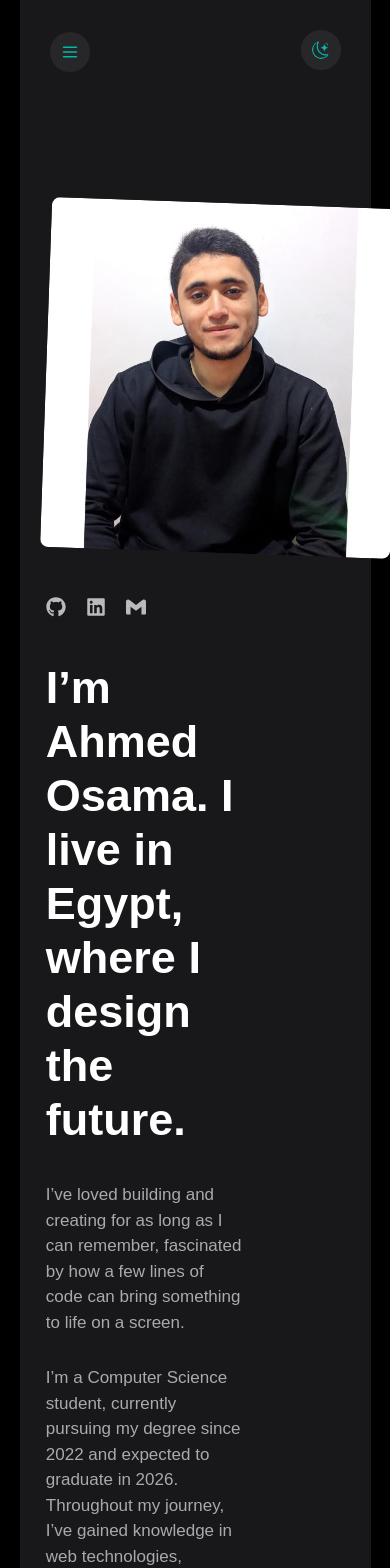
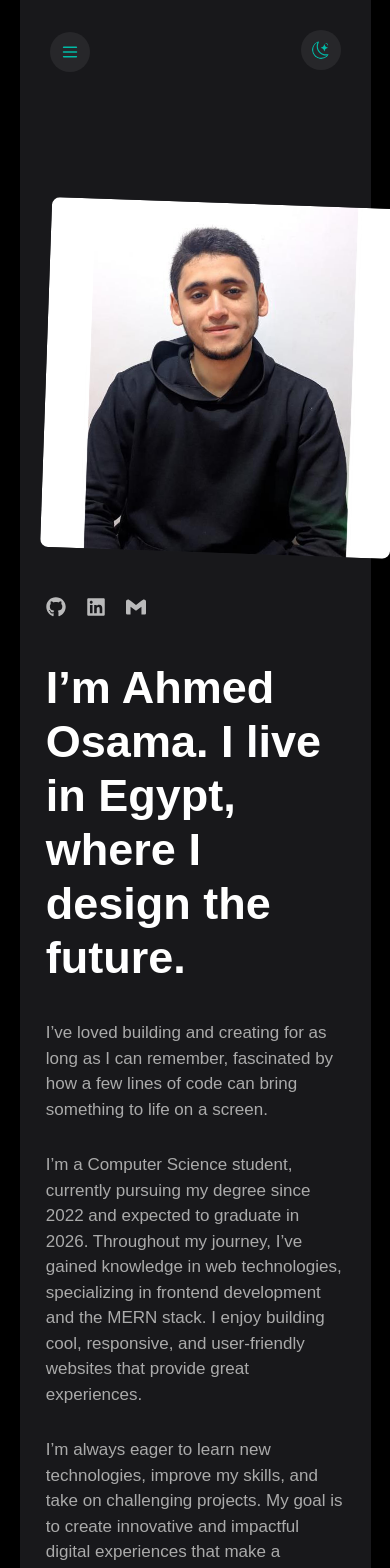
Before and after one commit to AhmdBlack0/portfolio, a React (Vite) app: page /about in a window 390 px wide. Shown: the top 1568 px of the page. Built offline with nearby package versions, Linux system fonts and the light colour scheme.

Commit message:
Add files via upload

```diff
--- a/src/components/About/About.css
+++ b/src/components/About/About.css
@@ -9,6 +9,12 @@
 
 .about-left-sec {
     margin-right: 100px;
+}
+
+@media (max-width: 767px) {
+    .about-left-sec {
+        width: 100%;
+    }
 }
 
 .about-left-sec h1 {
```
